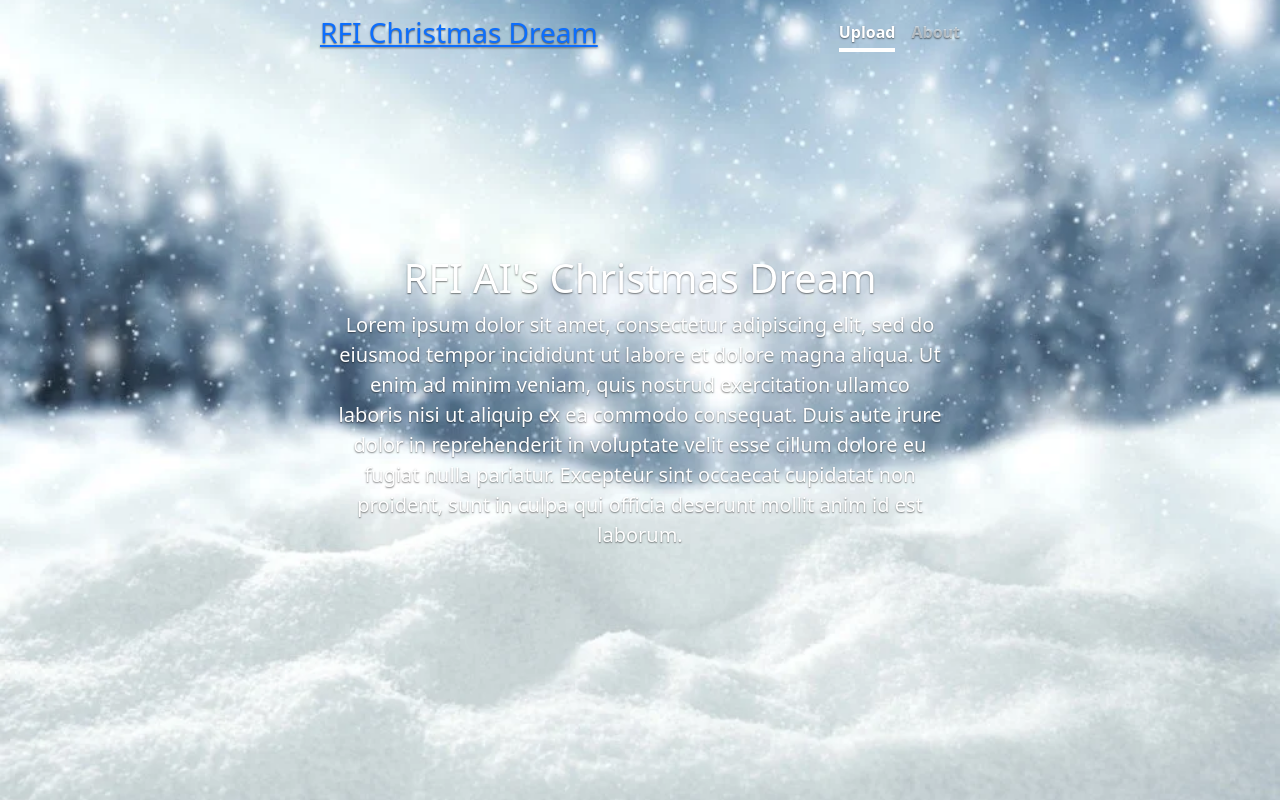
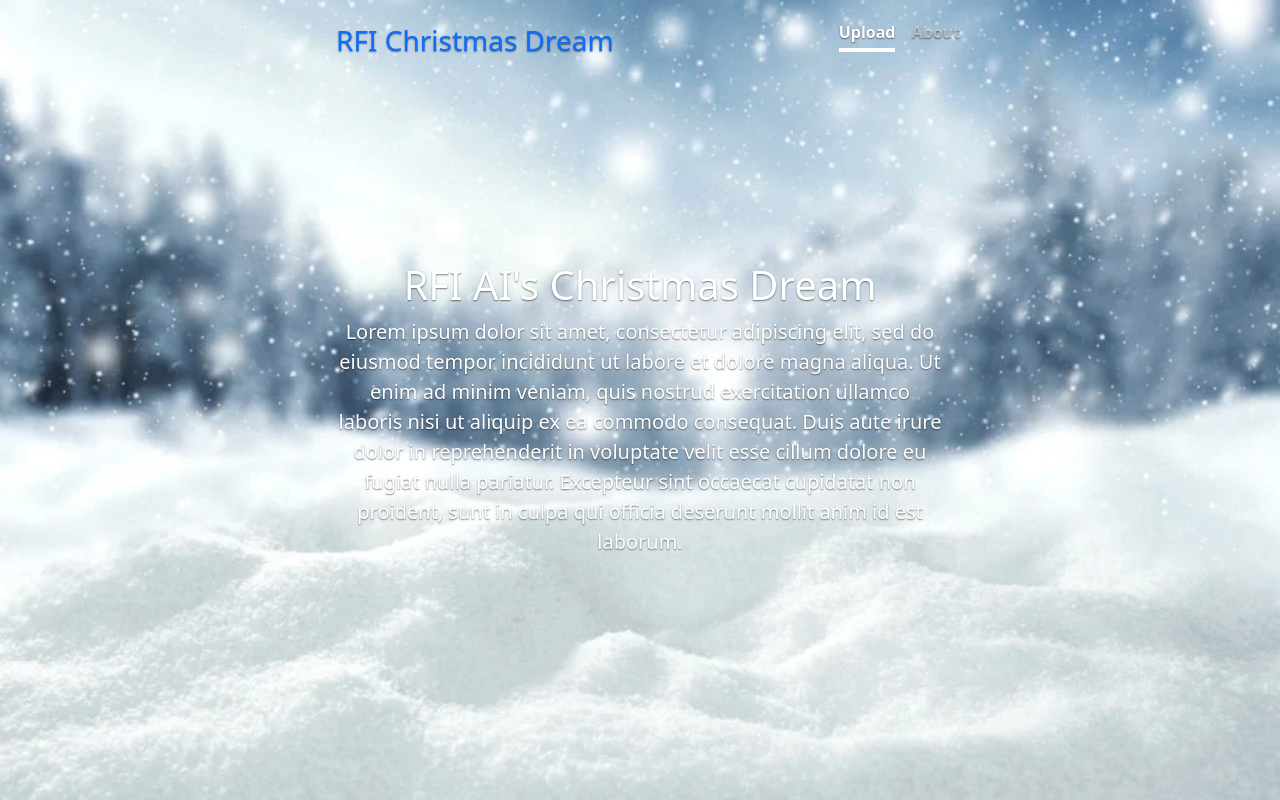
Before and after one commit to rosalindfranklininstitute/deepdreamchristmas, a Flask app: page /about in a window 1280 px wide. Run offline with Flask 2, Linux system fonts and the light colour scheme.

Commit message:
Fix nav link style

```diff
--- a/static/app.js
+++ b/static/app.js
@@ -27,7 +27,7 @@ class HostApp extends React.Component {
                     <div id="root-ui" className="cover-container d-flex w-100 h-100 p-3 mx-auto flex-column">
                         <header className="mb-auto">
                             <div>
-                                <h3 className="float-md-start mb-0"><a href="/">RFI Christmas Dream</a></h3>
+                                <h3 className="float-md-start mb-0"><a className="nav-link" href="/">RFI Christmas Dream</a></h3>
                                 <nav className="nav nav-masthead justify-content-center float-md-end">
                                     <a className="nav-link active" aria-current="page" href="#">Upload</a>
                                     <a className="nav-link" href="/about">About</a>
--- a/templates/about.html
+++ b/templates/about.html
@@ -17,7 +17,7 @@
                 <div id="root-ui" class="cover-container d-flex w-100 h-100 p-3 mx-auto flex-column">
                     <header class="mb-auto">
                         <div>
-                            <h3 class="float-md-start mb-0"><a href="/">RFI Christmas Dream</a></h3>
+                            <h3 class="float-md-start mb-0"><a class="nav-link" href="/">RFI Christmas Dream</a></h3>
                             <nav class="nav nav-masthead justify-content-center float-md-end">
                                 <a class="nav-link active" aria-current="page" href="#">Upload</a>
                                 <a class="nav-link" href="/about">About</a>
```
